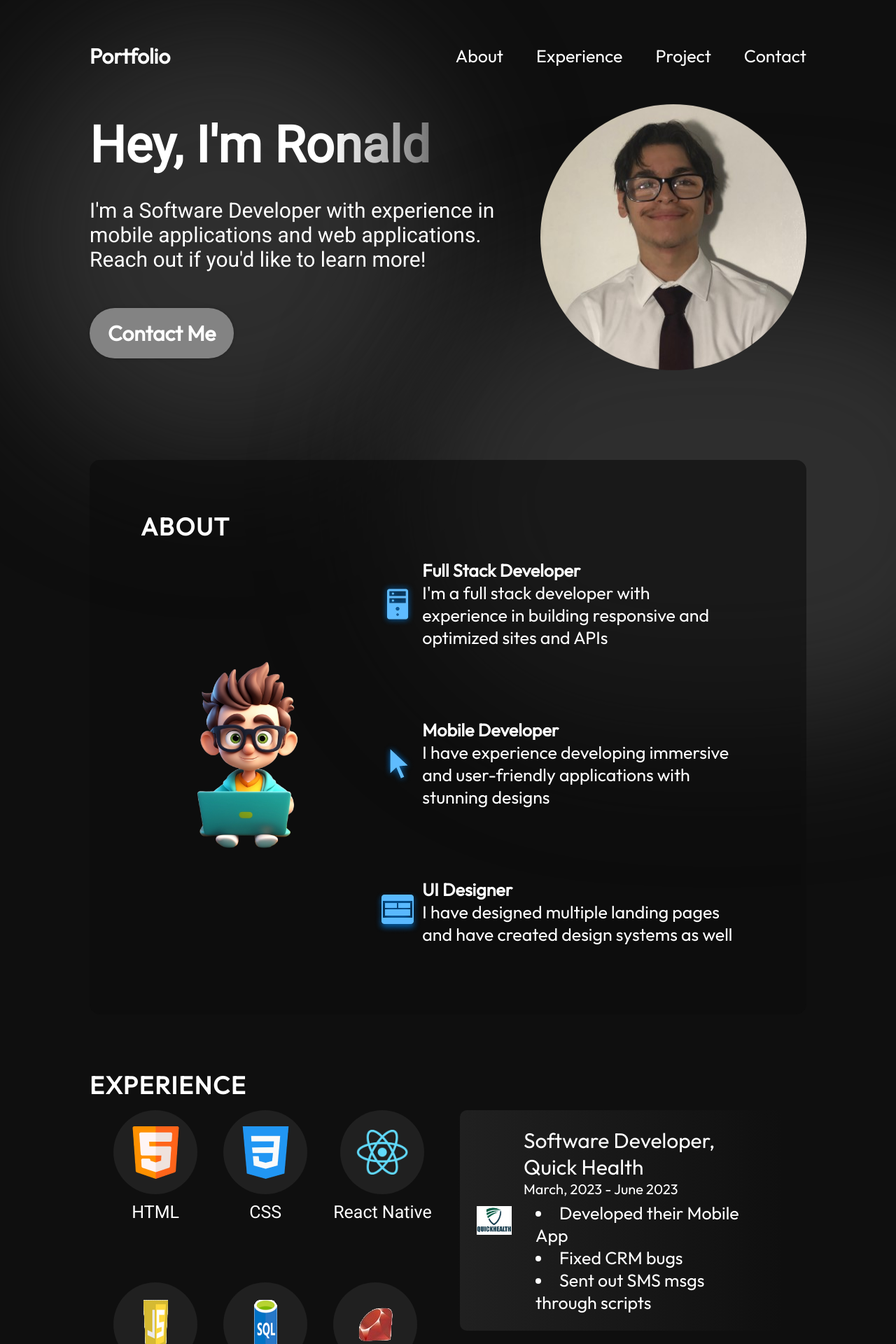
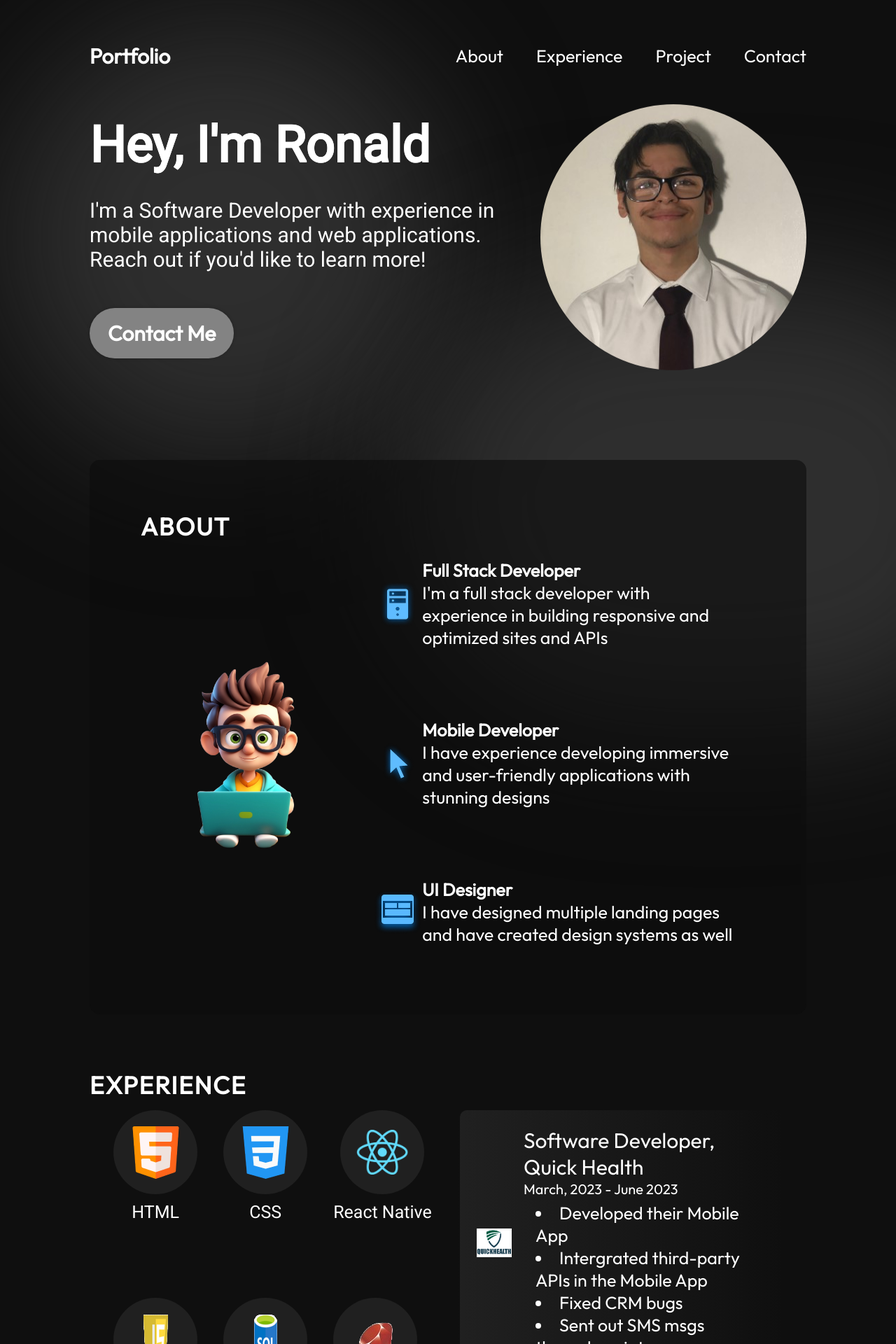
Before and after one commit to rferna214/portfolio, a React (Vite) app: page / in a window 1280 px wide. Shown: the top 1920 px of the page at 70% size. Built offline with nearby package versions, Linux system fonts and the light colour scheme.

Commit message:
bug fixes

```diff
--- a/src/components/Hero/Hero.module.css
+++ b/src/components/Hero/Hero.module.css
@@ -25,7 +25,6 @@
     margin-bottom: 33px;
     font-family: var(--font-roboto);
     background: linear-gradient(90deg, rgba(255, 255, 255, 1)70%, rgba(255,255,255,0) 120%);
-    -webkit-text-fill-color: transparent;
     -webkit-background-clip: text;
 }
 
--- a/src/data/history.json
+++ b/src/data/history.json
@@ -4,7 +4,7 @@
       "organisation": "Quick Health",
       "startDate": "March, 2023",
       "endDate": "June 2023",
-      "experiences": ["Developed their Mobile App", "Fixed CRM bugs", "Sent out SMS msgs through scripts"],
+      "experiences": ["Developed their Mobile App","Intergrated third-party APIs in the Mobile App", "Fixed CRM bugs", "Sent out SMS msgs through scripts"],
       "imageSrc": "history/QH.png"
     },
     {
```
Also changed, not shown: src/components/Hero/Hero.jsx (+3 -4 lines).
